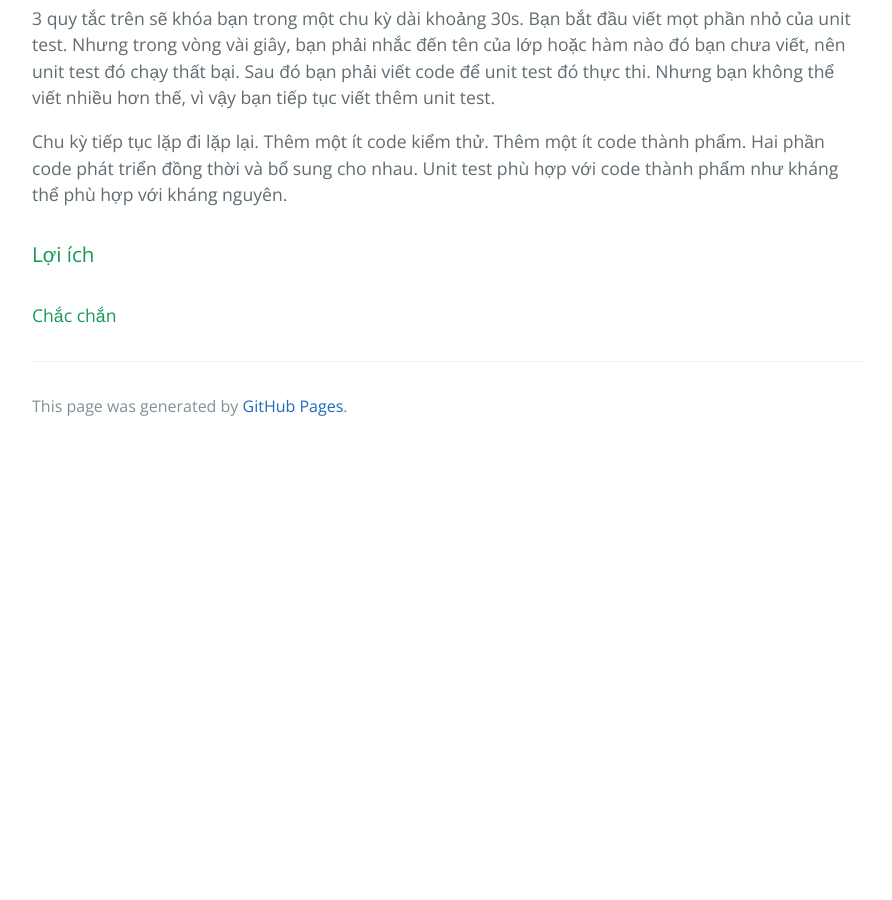
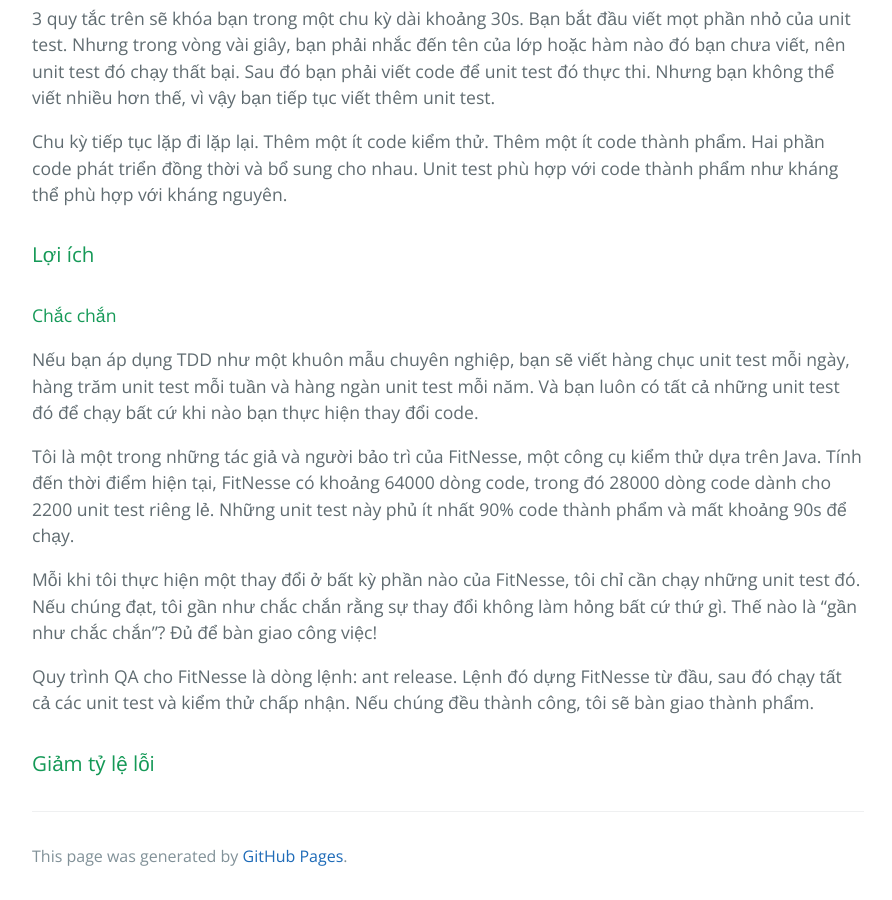
Before and after one commit to HaiBV/haibv.github.io, a Jekyll site: the page built from clean-coder/chapter-5-test-driven-development.md, in a window 1280 px wide and 900 px high, scrolled down 2227 px. Shown: the whole window, without its empty margins (192-1084 px from the left). Built offline with Jekyll 4.4.1, drawn with Linux system fonts in a browser that asks for light colours; our own code applies the rules of GitHub Pages for plain Markdown files; before the commit the page ends 2677 px from its top, so only the background shows below that.

Commit message:
Update The Clean Coder - Chapter 5 Test Driven Development

```diff
--- a/clean-coder/chapter-5-test-driven-development.md
+++ b/clean-coder/chapter-5-test-driven-development.md
@@ -53,3 +53,14 @@ Chu kỳ tiếp tục lặp đi lặp lại. Thêm một ít code kiểm thử.
 ### Lợi ích
 
 #### Chắc chắn
+
+Nếu bạn áp dụng TDD như một khuôn mẫu chuyên nghiệp, bạn sẽ viết hàng chục unit test mỗi ngày, hàng trăm unit test mỗi tuần và hàng ngàn unit test mỗi năm. Và bạn luôn có tất cả những unit test đó để chạy bất cứ khi nào bạn thực hiện thay đổi code.
+
+Tôi là một trong những tác giả và người bảo trì của FitNesse, một công cụ kiểm thử dựa trên Java. Tính đến thời điểm hiện tại, FitNesse có khoảng 64000 dòng code, trong đó 28000 dòng code dành cho 2200 unit test riêng lẻ. Những unit test này phủ ít nhất 90% code thành phẩm và mất khoảng 90s để chạy.
+
+Mỗi khi tôi thực hiện một thay đổi ở bất kỳ phần nào của FitNesse, tôi chỉ cần chạy những unit test đó. Nếu chúng đạt, tôi gần như chắc chắn rằng sự thay đổi không làm hỏng bất cứ thứ gì. Thế nào là "gần như chắc chắn"? Đủ để bàn giao công việc!
+
+Quy trình QA cho FitNesse là dòng lệnh: ant release. Lệnh đó dựng FitNesse từ đầu, sau đó chạy tất cả các unit test và kiểm thử chấp nhận. Nếu chúng đều thành công, tôi sẽ bàn giao thành phẩm.
+
+
+### Giảm tỷ lệ lỗi
```
